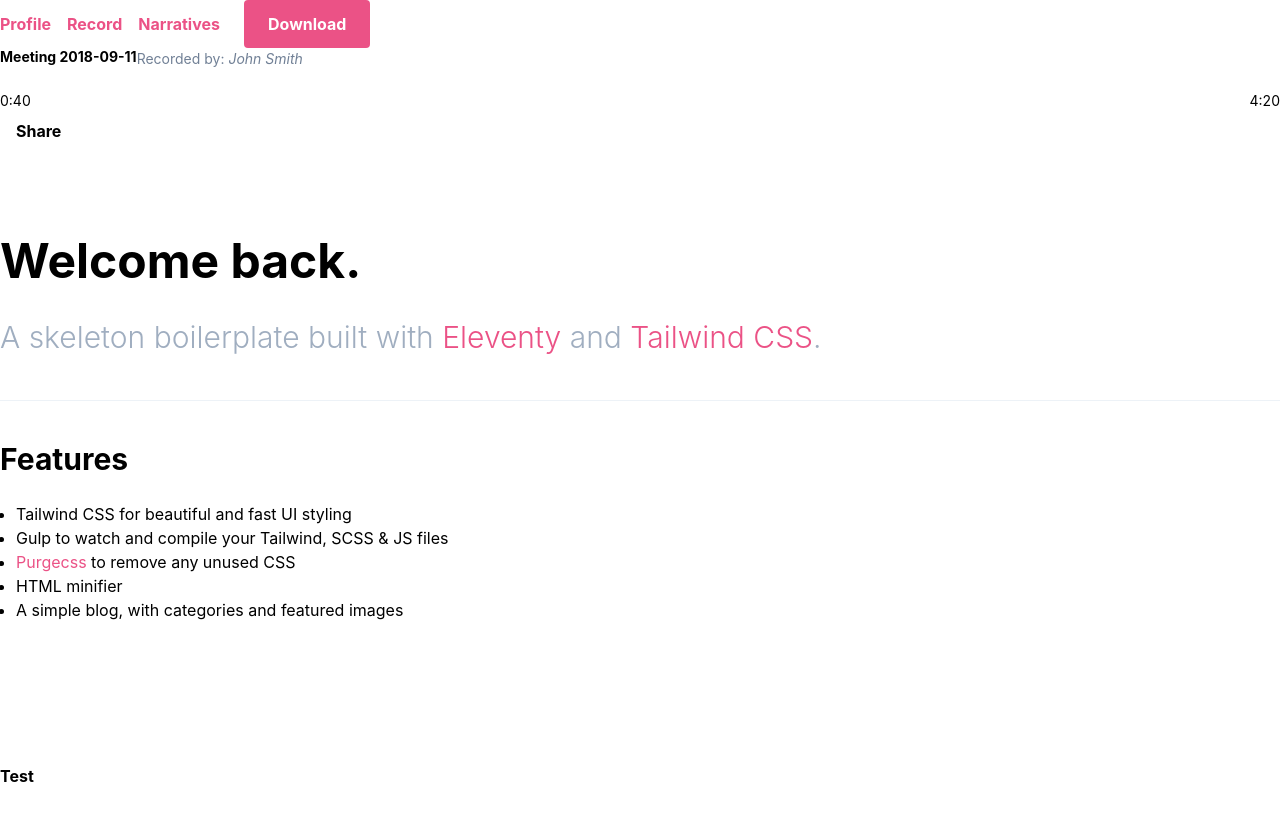
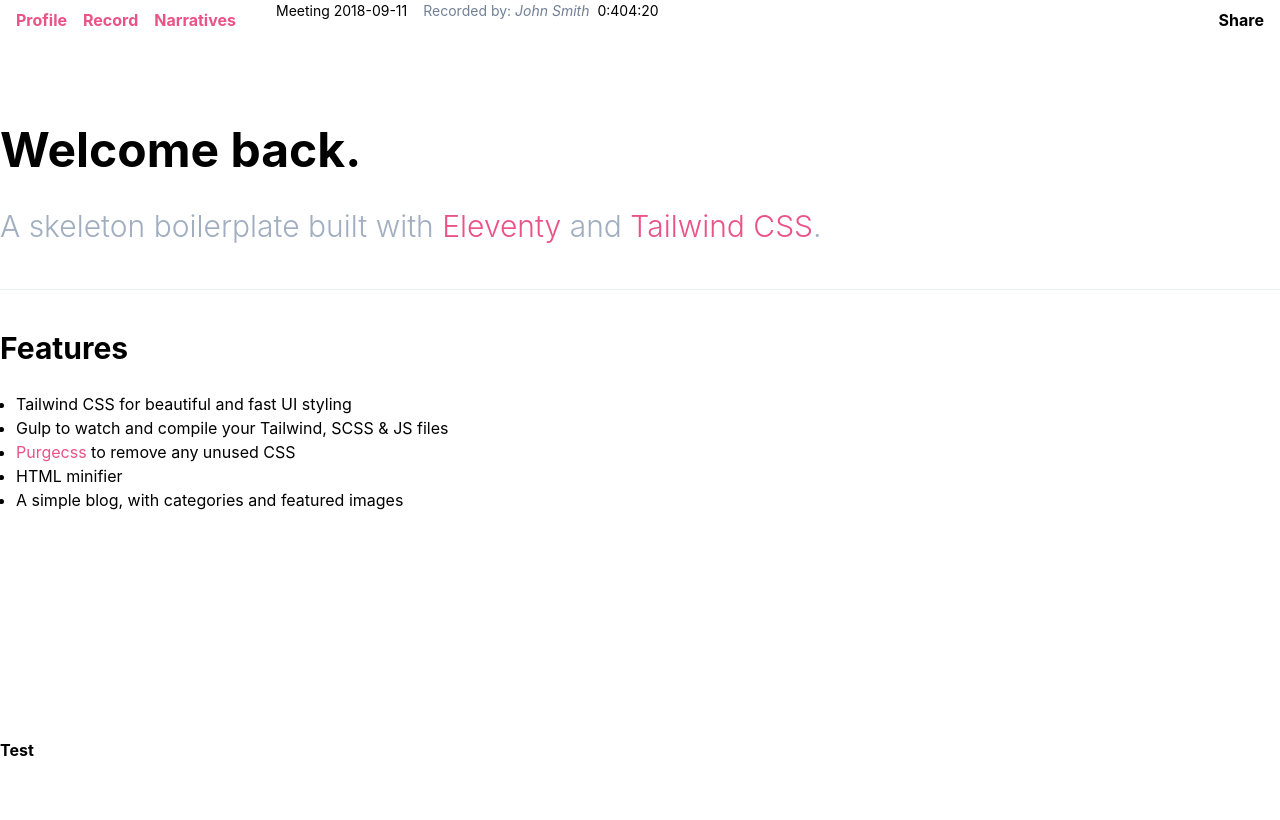
Before and after one commit to Bferreira5/mindfulness-static, an Eleventy site: page site/index.njk in a window 1280 px wide. Built offline with nearby package versions, Linux system fonts and the light colour scheme; Eleventy itself is replaced by a stand-in of ours; files that its build step writes are made by us from their sources.

Commit message:
Updated audio player

```diff
--- a/site/includes/components/header.njk
+++ b/site/includes/components/header.njk
@@ -1,4 +1,4 @@
-<header id="header" class="header header fixed pin-t lg:z-40 z-20 w-full bg-indigo-100" role="banner">
+<header id="header" class="header flex fixed pin-t lg:z-40 z-20 w-full bg-indigo-100" role="banner">
 
 	{% include 'components/nav.njk' %}
 	{% include 'components/player.njk' %}
--- a/site/includes/components/nav.njk
+++ b/site/includes/components/nav.njk
@@ -1,21 +1,17 @@
 <nav id="nav" class="nav flex">
 
-    <ul class="menu flex flex-col md:flex-row items-center list-reset text-base">
+    <ul class="menu flex px-4 flex-col md:flex-row items-center list-reset text-base">
 
         {% for item in navigation.main %}
 
-        <li class="level-1 mb-4 md:mr-4 md:mb-0">
+            <li class="level-1 mr-4 mb-0">
 
-            <a href="{{ item.url | safe }}" class="link font-bold text-gray-900 hover:text-pink-500 {% if page.url == item.url %}active text-red-600 {% endif %}
+                <a href="{{ item.url | safe }}" class="link font-bold text-gray-900 hover:text-pink-500 {% if page.url == item.url %}active text-red-600 {% endif %}
             "{% if page.url == item.url %} aria-current="page"{% endif %}>{{ item.label }}</a>
 
-        </li>
+            </li>
 
         {% endfor %}
-
-        <li>
-            <a class="inline-block rounded md:ml-2 py-3 px-6 text-white font-bold bg-pink-500 hover:bg-white hover:text-pink-500" href="https://github.com/josephdyer/skeleventy" target="_blank" rel="noopener">Download</a>
-        </li>
 
     </ul>
 
--- a/site/includes/components/player.njk
+++ b/site/includes/components/player.njk
@@ -1,14 +1,11 @@
-<div class="bg-white shadow-lg rounded-lg">
+<div class="w-full">
     {# Make the audio player fit horizontal #}
     <div class="flex">
-        <div class="w-full flex">
-            <div class="flex">
-                <h3 class="text-sm text-gray-900 font-medium">Meeting 2018-09-11</h3>
-                <p class="text-sm text-gray-600 mt-1">Recorded by: <span class="italic">John Smith</span></p>
+        <div class="flex self-center">
+            <span class="px-2 m-0 text-sm text-gray-900 font-medium">Meeting 2018-09-11</span>
+            <span class="px-2 m-0 text-sm text-gray-600">Recorded by: <span class="italic">John Smith</span></span>
         </div>
-        </div>
-    </div>
-    <div class="mx-8 pb-4">
+        <div class="w-2/4 pb-4">
             <div class="flex justify-between items-center mt-2">
                 <div class="text-gray-900">
                     <svg class="w-4 h-4" fill="currentColor" xmlns="http://www.w3.org/2000/svg" viewBox="0 0 20 20"><path d="M6.59 12.83L4.4 15c-.58.58-1.59 1-2.4 1H0v-2h2c.29 0 .8-.2 1-.41l2.17-2.18 1.42 1.42zM16 4V1l4 4-4 4V6h-2c-.29 0-.8.2-1 .41l-2.17 2.18L9.4 7.17 11.6 5c.58-.58 1.59-1 2.41-1h2zm0 10v-3l4 4-4 4v-3h-2c-.82 0-1.83-.42-2.41-1l-8.6-8.59C2.8 6.21 2.3 6 2 6H0V4h2c.82 0 1.83.42 2.41 1l8.6 8.59c.2.2.7.41.99.41h2z"/></svg>
@@ -39,3 +36,5 @@
             </div>
         </div>
     </div>
+
+</div>
--- a/site/includes/components/share.njk
+++ b/site/includes/components/share.njk
@@ -1 +1,3 @@
-<button class=" hover:bg-gray-600 hover:text-white mx-4 py-2 px-8 font-mono font-bold text-black uppercase tracking-widest border-black border-4 bg-white rounded">Share</button>
+<div class="flex self-center">
+    <button class=" hover:bg-gray-600 hover:text-white mx-4 py-2 px-8 font-mono font-bold text-black uppercase tracking-widest border-black border-4 bg-white rounded">Share</button>
+</div>
```
Also changed, not shown: 12 other files. Lines whose indentation alone changed are shown as unchanged.
